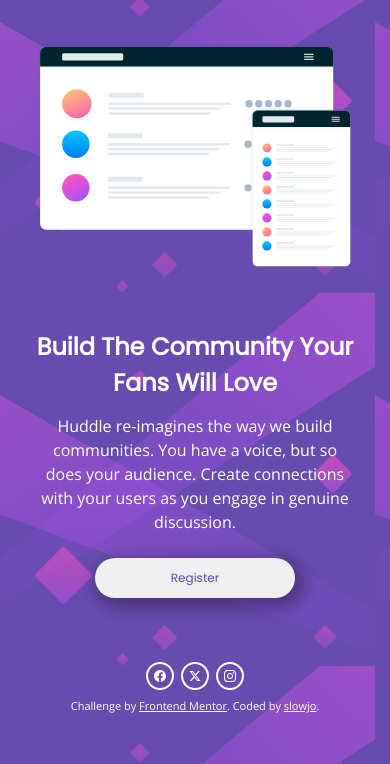
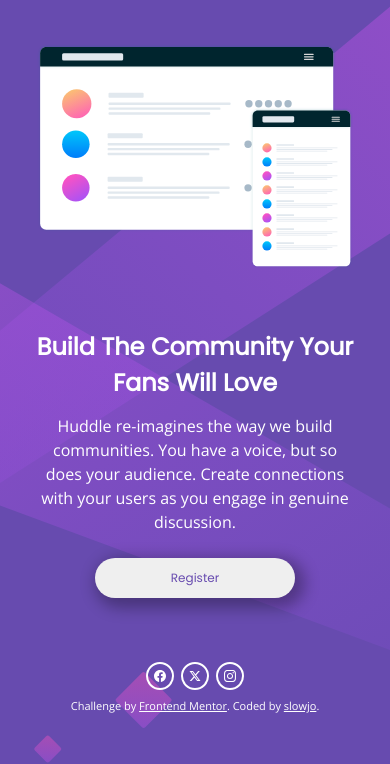
Before and after one commit to slowjo/FMHuddleLandingpage, a plain HTML site: page index.html in a window 390 px wide. Shown: the part 80-844 px from the top of the page. Drawn offline with Linux system fonts and the light colour scheme.

Commit message:
mobile background fix

```diff
--- a/style.css
+++ b/style.css
@@ -35,8 +35,8 @@ html {
 
 body {
     min-height: 100vh;
+    background: url('./images/bg-mobile.svg') no-repeat center center/cover;
     background-color: hsl(257, 40%, 49%);
-    background-image: url('./images/bg-mobile.svg');
     padding: 32px;
     padding-bottom: 0;
 }
```
